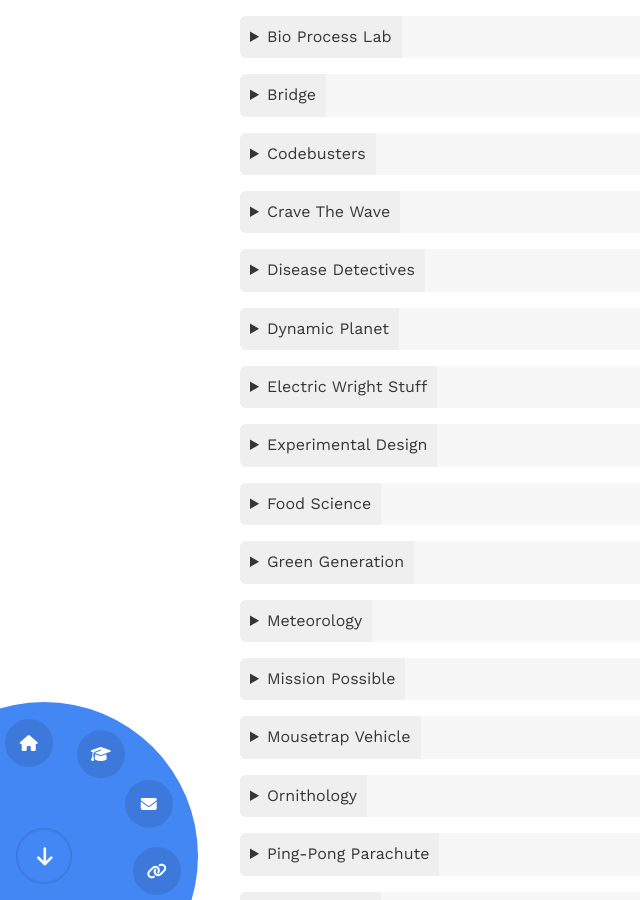
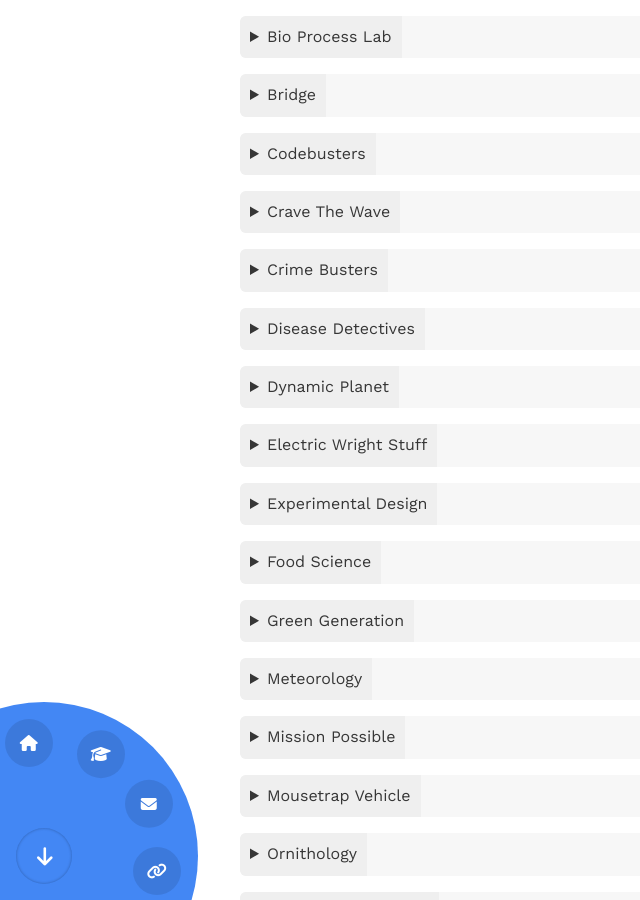
Before and after one commit to HMSSO/SciOly-Website, a Jekyll site: the page built from index.md, in a window 1280 px wide and 900 px high, scrolled down 1331 px. Shown: the whole window, without its empty margins (0-640 px from the left). Built offline with Jekyll 4.4.1, drawn with Linux system fonts in a browser that asks for light colours; nearby versions of some CDN libraries.

Commit message:
Update index.md

```diff
--- a/index.md
+++ b/index.md
@@ -71,6 +71,11 @@ Teams will design and build a Bridge (Structure) meeting requirement specified i
 In this event competitors must demonstrate knowledge and process skills needed to solve problems and answer questions regarding all types of waves and wave motion.</p>
 </details>
 
+ <details>
+  <summary> Crime Busters </summary>
+  <p>
+   Given a scenario, a collection of evidence, and possible suspects, students will perform a series of tests. The test results along with other evidence will be used to solve a crime.
+  </p></details>
 
 <details>
 <summary> Disease Detectives
```
